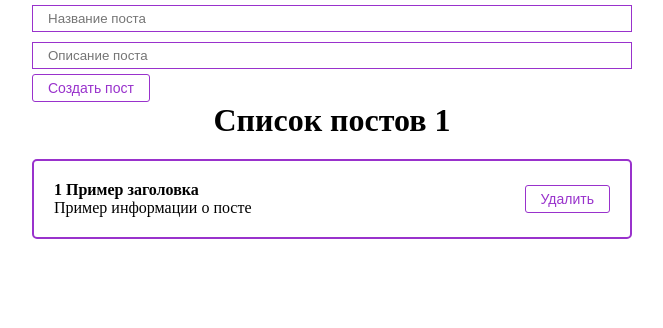
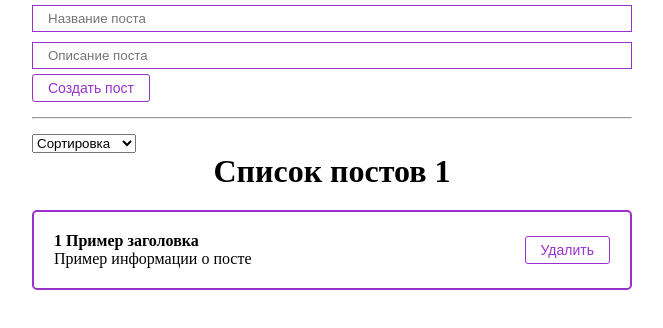
Before and after one commit to joyfulpebble/Learn-React, a React (Create React App) app: page / in a window 1280 px wide. Shown: the top 328 px of the page, without its empty margins (308-971 px from the left). Built offline with nearby package versions, Linux system fonts and the light colour scheme.

Commit message:
Новое нРеÐализована фильтрация по title/body

```diff
--- a/src/App.js
+++ b/src/App.js
@@ -2,15 +2,15 @@
 import './styles/App.css'
 import PostList from "./components/PostList";
 import PostForm from "./components/PostForm";
+import Select from "./components/UI/select/Select";
 
 function App() {
   const [title, setTitle] = useState('');
   const [body, setBody] = useState('');
-  // const bodyInputRef = useRef()
-
   const [posts, setPosts] = useState([
     {id: 1, title: 'Пример заголовка', body: 'Пример информации о посте'},
   ]);
+  const [selectedSort, setSelectedSort] = useState('')
 
   const createPost = (newPost) => {
     setPosts([...posts, newPost])
@@ -18,10 +18,26 @@
   const removePost = (post) => {
     setPosts(posts.filter(p => p.id !== post.id))
   }
+  const sortPosts  = (sort) => {
+    setSelectedSort(sort);
+    setPosts([...posts].sort((a,b) => a[sort].localeCompare(b[sort])))
+  }
 
   return (
     <div className="App">
       <PostForm create={createPost}/>
+      <hr style={{margin: '15px 0'}}/>
+      <div>
+        <Select
+            value={selectedSort}
+            onChange={sortPosts}
+            defaultValue={'Сортировка'}
+            options={[
+              {value: 'title', name: 'По названию'},
+              {value: 'body', name: 'По описанию'}
+          ]}
+        />
+      </div>
       {
         posts.length !== 0
         ?
@@ -29,7 +45,6 @@
         :
           <h1 style={{textAlign: 'center'}}>Упс! Постов нет :(</h1>
       }
-
     </div>
   );
 }
--- /dev/null
+++ b/src/components/UI/select/Select.jsx
@@ -0,0 +1,19 @@
+import React from 'react';
+
+const Select = ({options, defaultValue, value, onChange}) => {
+  return (
+      <select
+        value={value}
+        onChange={event => onChange(event.target.value)}
+      >
+        <option disabled value="">{defaultValue}</option>
+        {options.map( option =>
+            <option key={option.value} value={option.value}>
+              {option.name}
+            </option>
+        )}
+      </select>
+  );
+};
+
+export default Select;
```
